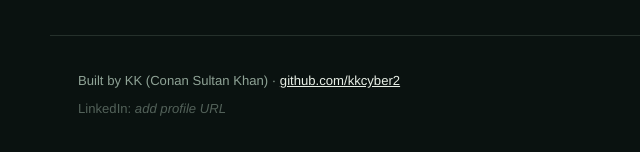
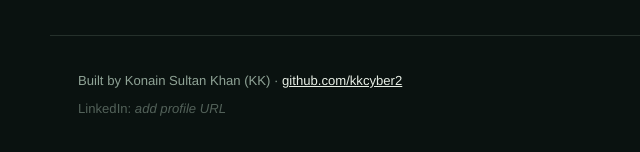
Before and after one commit to kkcyber2/kage, a website with bundled scripts: page index.html in a window 1280 px wide. Shown: the part 2822-2974 px from the top of the page, 0-640 px from the left. Built offline with nearby package versions, Linux system fonts and the light colour scheme.

Commit message:
Add CI workflow and fix author attribution

```diff
--- a/index.html
+++ b/index.html
@@ -5,7 +5,7 @@
 <meta name="viewport" content="width=device-width, initial-scale=1">
 <title>Kage — a word buried in six layers</title>
 <meta name="description" content="A scroll-linked parallax scene where the wordmark sits inside the landscape, not on top of it. Six depth planes, one canvas each, no images.">
-<meta name="author" content="KK (Conan Sultan Khan)">
+<meta name="author" content="Konain Sultan Khan (KK)">
 <meta name="theme-color" content="#0d1512">
 <meta property="og:type" content="website">
 <meta property="og:title" content="Kage — a word buried in six layers">
@@ -83,7 +83,7 @@
 </main>
 
 <footer>
-  <p>Built by KK (Conan Sultan Khan) · <a href="https://github.com/kkcyber2">github.com/kkcyber2</a></p>
+  <p>Built by Konain Sultan Khan (KK) · <a href="https://github.com/kkcyber2">github.com/kkcyber2</a></p>
   <p class="muted">LinkedIn: <em>add profile URL</em></p>
 </footer>
 
--- a/package.json
+++ b/package.json
@@ -4,7 +4,7 @@
   "description": "Scroll-linked parallax 3D experience where the wordmark sits inside the scene and foreground elements occlude it.",
   "license": "MIT",
   "author": {
-    "name": "KK (Conan Sultan Khan)",
+    "name": "Konain Sultan Khan (KK)",
     "email": "kkdev9715@gmail.com",
     "url": "https://github.com/kkcyber2"
   },
```
Also changed, not shown: .github/workflows/ci.yml (added), README.md, 1 other file.
